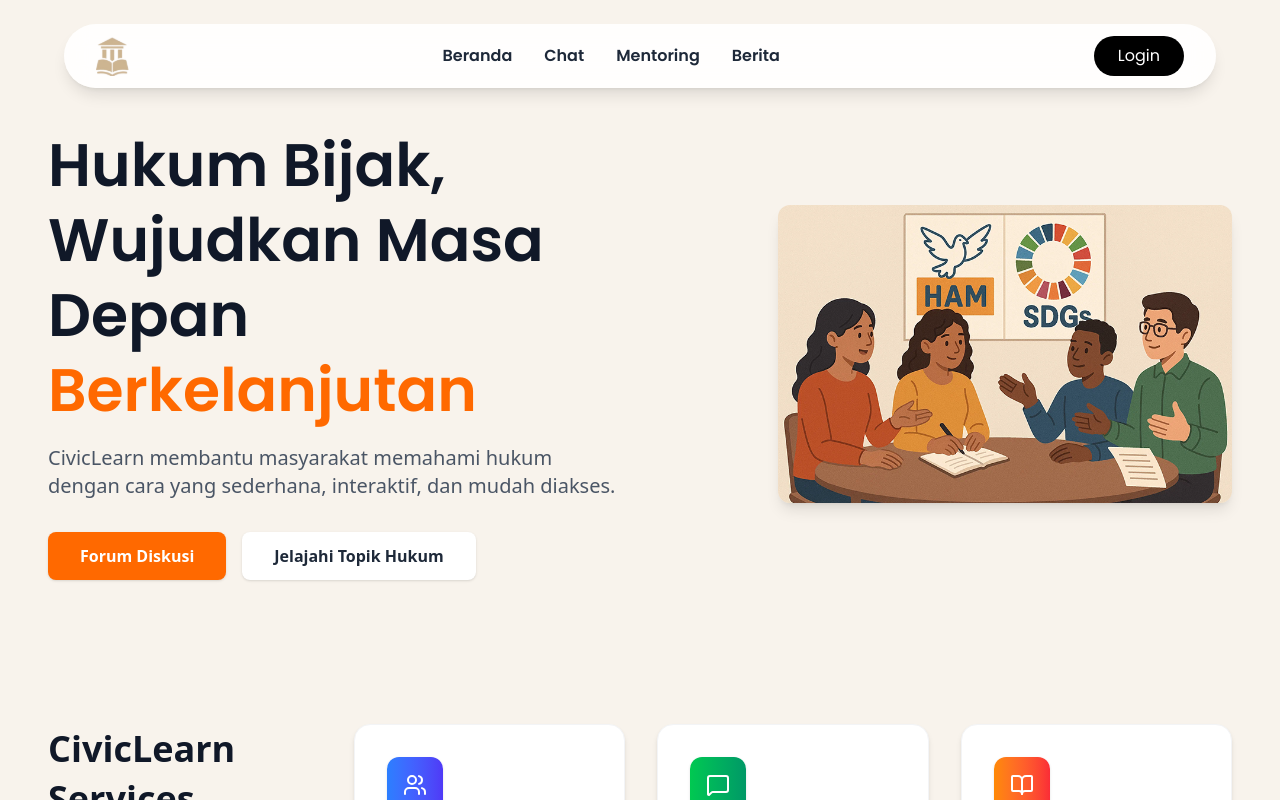
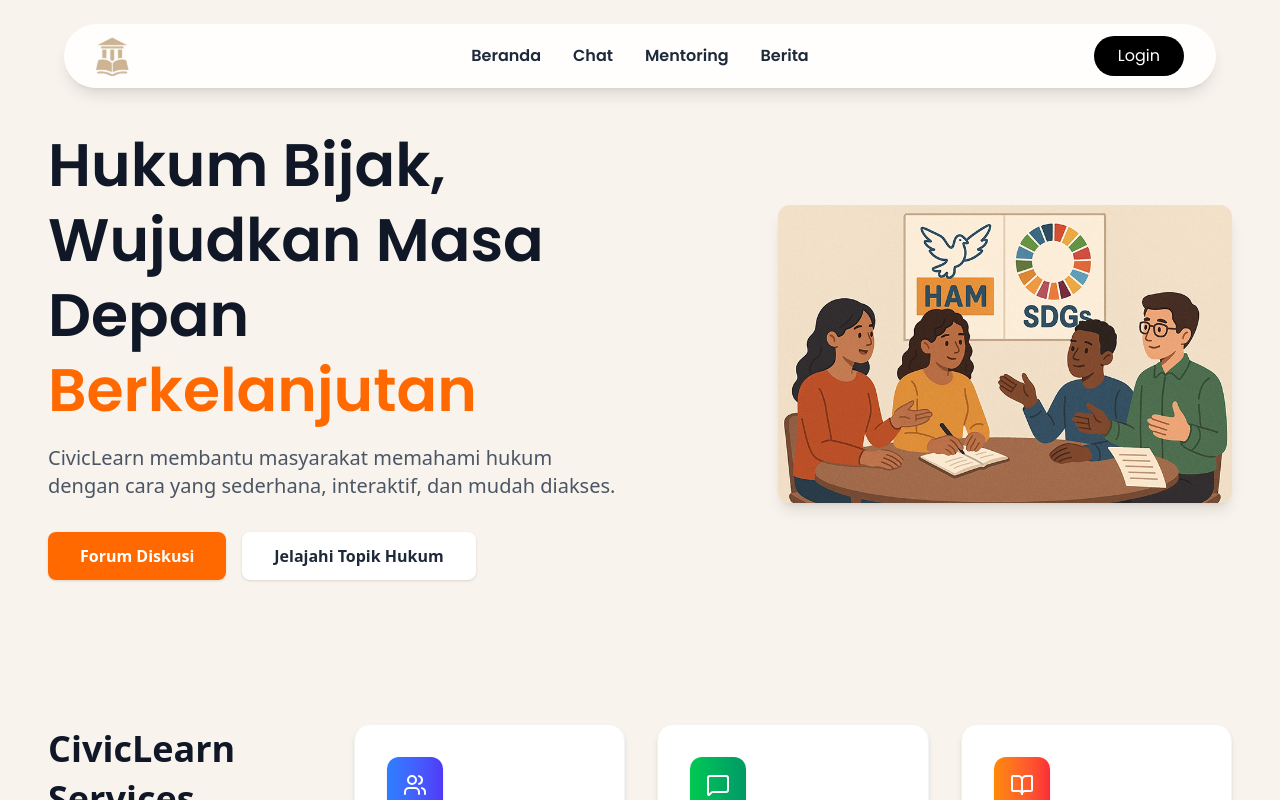
Before and after one commit to dipndipp/CivicLearn, a React (Vite) app in the folder cl-fe/: page / in a window 1280 px wide. Shown: the top 800 px of the page. Built offline with nearby package versions, Linux system fonts and the light colour scheme.

Commit message:
center routing

```diff
--- a/cl-fe/src/components/Navbar.jsx
+++ b/cl-fe/src/components/Navbar.jsx
@@ -25,7 +25,7 @@
           initial={{ y: -50, opacity: 0 }}
           animate={{ y: 0, opacity: 1 }}
           transition={{ duration: 0.5, ease: "easeOut" }}
-          className="bg-white/90 backdrop-blur-md rounded-full shadow-lg flex justify-between items-center px-8 py-3"
+          className="bg-white/90 backdrop-blur-md rounded-full shadow-lg flex justify-between items-center px-8 py-3 relative"
         >
           {/* Logo */}
           <div className="flex items-center">
@@ -36,8 +36,8 @@
             />
           </div>
 
-          {/* Desktop Navigation */}
-          <nav className="hidden md:flex">
+          {/* Desktop Navigation - Centered Absolutely */}
+          <nav className="hidden md:block absolute left-1/2 top-1/2 transform -translate-x-1/2 -translate-y-1/2">
             <ul className="flex gap-8 text-base font-semibold text-gray-800">
               <li>
                 <Link
@@ -87,10 +87,12 @@
           </nav>
 
           {/* Login Button or User Info */}
+          <div className="hidden md:flex items-center gap-3 relative">
             {user && (user.usn || user.email) ? (
-            <div className="hidden md:flex items-center gap-3">
+              <>
                 <span className="text-gray-700 font-semibold">
-                Hello, {user.usn ? user.usn : user.email ? user.email : "User"}
+                  Hello,{" "}
+                  {user.usn ? user.usn : user.email ? user.email : "User"}
                 </span>
                 <button
                   className="w-9 h-9 rounded-full bg-orange-100 flex items-center justify-center border border-orange-200 hover:bg-orange-200 transition relative"
@@ -132,14 +134,15 @@
                     </button>
                   </motion.div>
                 )}
-            </div>
+              </>
             ) : (
-            <Link to="/login" className="hidden md:block">
+              <Link to="/login">
                 <button className="bg-black text-white px-6 py-2 rounded-full hover:bg-gray-800 transition">
                   Login
                 </button>
               </Link>
             )}
+          </div>
 
           {/* Mobile Menu Button */}
           <button
```
Lines whose indentation alone changed are shown as unchanged.
